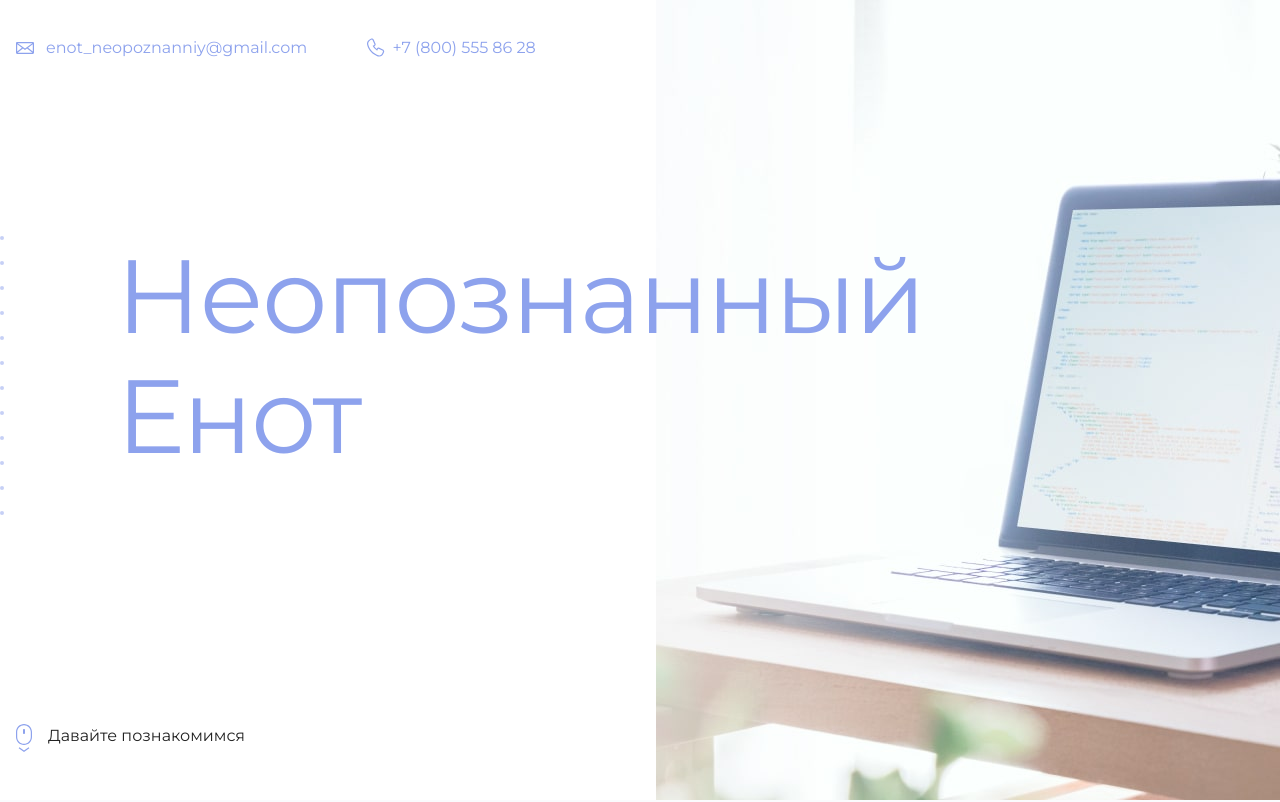
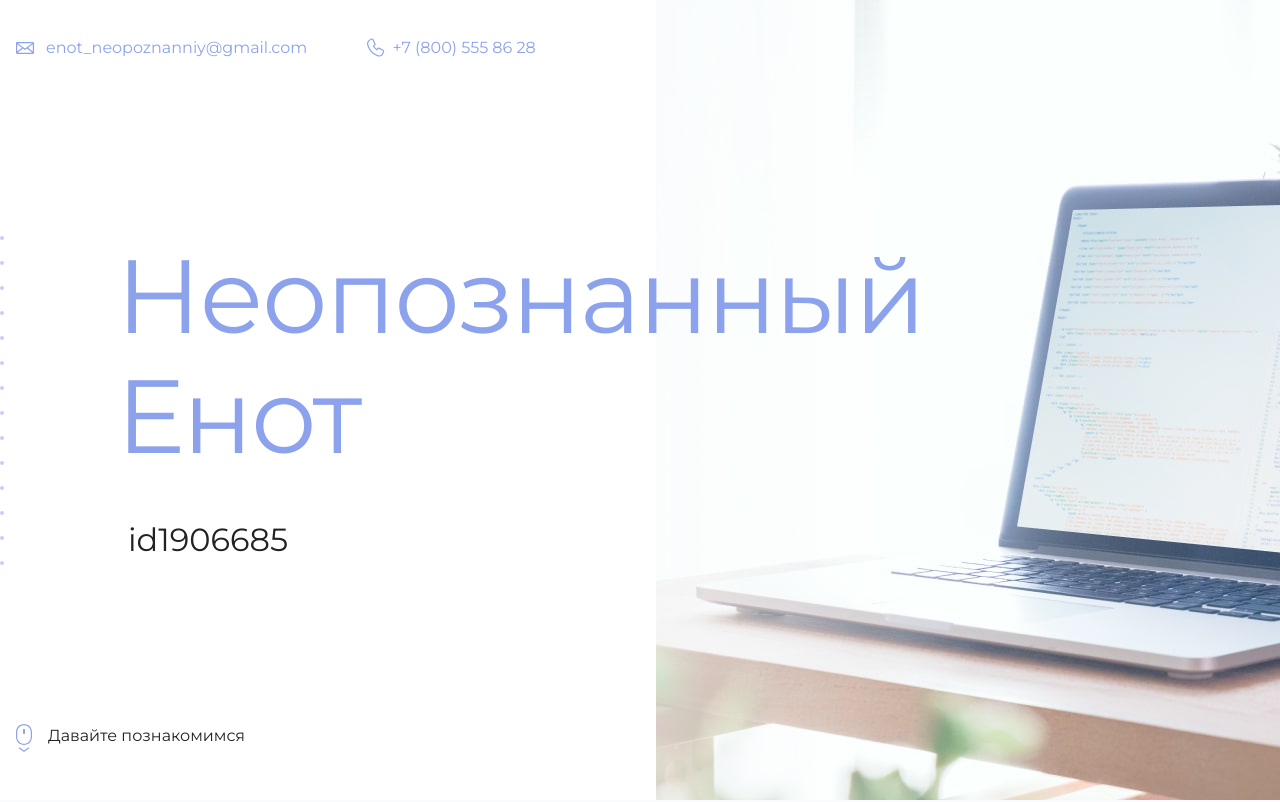
Before and after one commit to SergeyKKKoryagin/test2, a plain HTML site: page index.html in a window 1280 px wide. Shown: the top 802 px of the page. Drawn offline with Linux system fonts and the light colour scheme.

Commit message:
Update index.html

```diff
--- a/index.html
+++ b/index.html
@@ -19,7 +19,7 @@
       <section class="hero-image">
         <div class="container">
           <h1 class="heading">Неопознанный Енот</h1>
-          <p><id1906685></p>
+          <p>id1906685</p>
         </div>
       </section>
 
```
